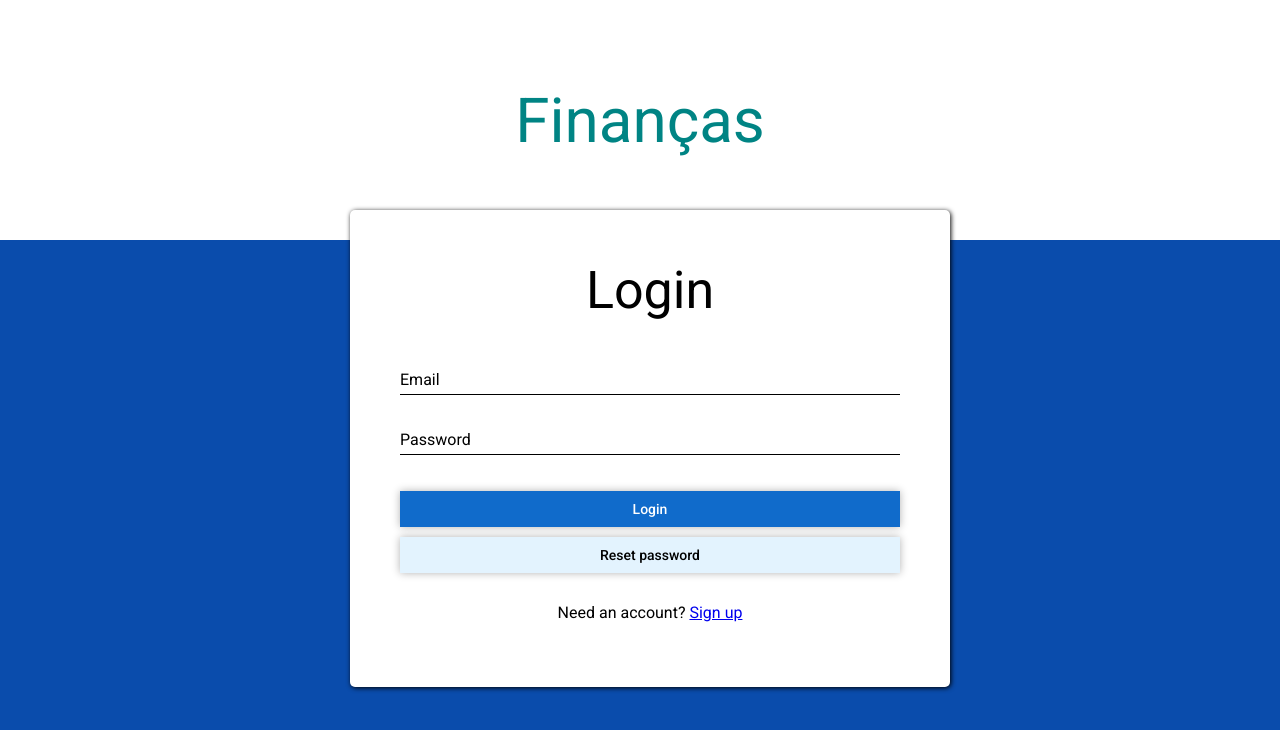
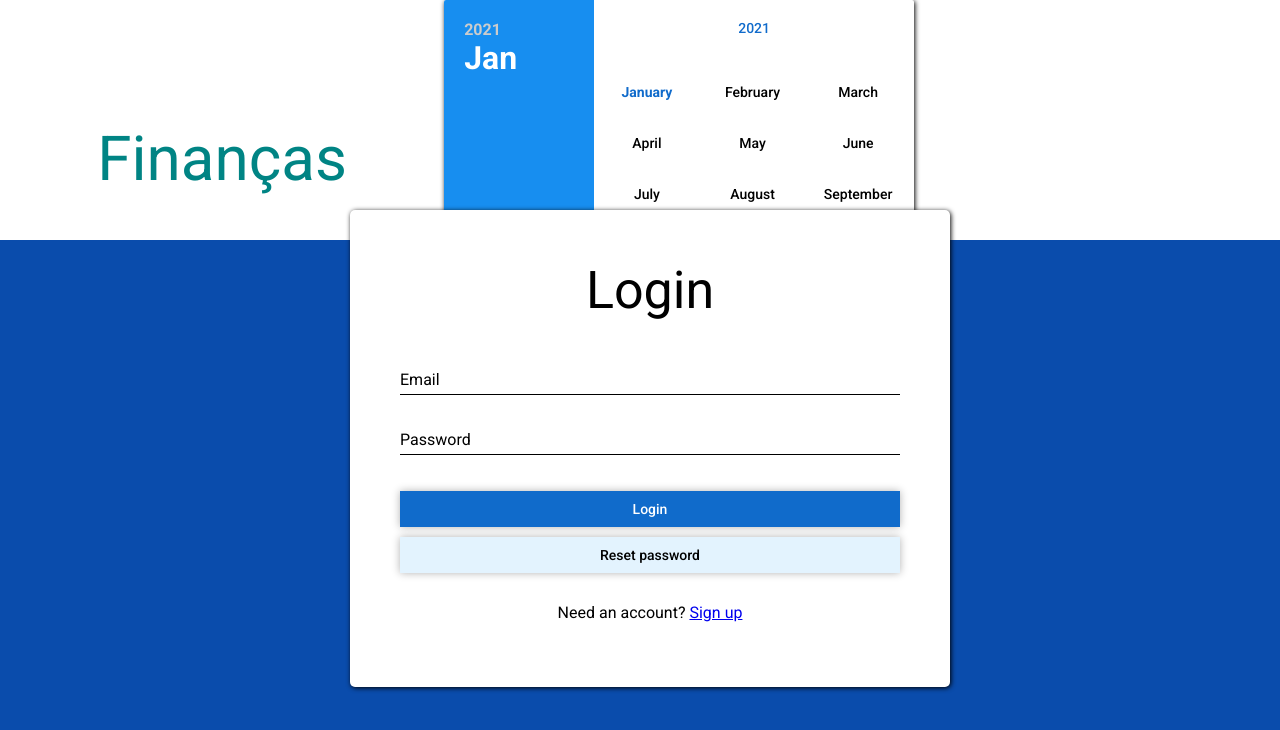
Before and after one commit to andrebot/BalancoConta, a React app: page / in a window 1280 px wide. Shown: the top 730 px of the page. Built offline with nearby package versions, Linux system fonts and the light colour scheme; grey boxes are pictures that could not be loaded.

Commit message:
Added pick month feature in date picker

```diff
--- a/src/client/components/datePicker/actions.js
+++ b/src/client/components/datePicker/actions.js
@@ -4,9 +4,9 @@ export const setYear = year => ({
   year,
 });
 
-export const setMonth = month => ({
+export const setMonth = (month, content = 'weekDays') => ({
   type: 'setMonth',
-  content: 'weekDays',
+  content,
   month,
 });
 
--- a/src/client/components/datePicker/datePicker.jsx
+++ b/src/client/components/datePicker/datePicker.jsx
@@ -23,14 +23,20 @@ for (let year = 1900; year < 2100; year++) {
   years.push(year);
 }
 
-const DatePicker = setDate => {
+const DatePicker = ({ setDate, pickMethod = 'weekDays' }) => {
   const [state, dispatch] = useReducer(reducer, {
-    content: 'weekDays',
+    content: pickMethod,
     date: new Date(2021, 0, 1),
     selectedDate: new Date(2021, 0, 1),
   });
   const [calendarWeekDays, setWeekDays] = useState([]);
-  const selectMonth = month => dispatch(setMonth(month));
+  const selectMonth = month => {
+    if (pickMethod === 'weekDays') {
+      dispatch(setMonth(month));
+    } else {
+      dispatch(setMonth(month, 'month'));
+    }
+  };
   const createDays = () => {
     const firstWeekDay = new Date(state.date.getFullYear(), state.date.getMonth(), 1).getDay();
     const daysInMonth = new Date(state.date.getFullYear(), state.date.getMonth() + 1, 0).getDate();
@@ -89,6 +95,7 @@ const DatePicker = setDate => {
 
   return (
     <div className="date-picker">
+      {pickMethod !== 'month' &&
         <div className="side-panel" >
           <div
             className={`year ${state.content === 'year' ? 'active' : ''}`}
@@ -104,6 +111,23 @@ const DatePicker = setDate => {
             {weekDays[state.selectedDate.getDay()]}, <br/> {monthsShort[state.selectedDate.getMonth()]} {state.selectedDate.getDate()}
           </div>
         </div>
+      }
+      {pickMethod === 'month' &&
+        <div className="side-panel">
+          <div
+            className={`year ${state.content === 'year' ? 'active' : ''}`}
+            onClick={() => dispatch(setContent('year'))}
+          >
+            {state.selectedDate.getFullYear()}
+          </div>
+          <div
+            className={`day ${state.content === 'month' ? 'active' : ''}`}
+            onClick={() => dispatch(setContent('month'))}
+          >
+            {monthsShort[state.selectedDate.getMonth()]}
+          </div>
+        </div>
+      }
       <div className="content">
         <div className="main">
           <div className="years-list">
@@ -163,7 +187,7 @@ const DatePicker = setDate => {
           <Button type="type3">
             Cancel
           </Button>
-          <Button type="type3" action={() => setDate(state.date)}>
+          <Button type="type3" action={() => setDate(state.selectedDate)}>
             Ok
           </Button>
         </div>
@@ -173,7 +197,15 @@ const DatePicker = setDate => {
 };
 
 DatePicker.propTypes = {
-  // setDate: PropTypes.func.isRequired,
+  setDate: PropTypes.func.isRequired,
+  pickMethod: PropTypes.oneOf([
+    'month',
+    'weekDays',
+  ]),
+};
+
+DatePicker.defaultProps = {
+  pickMethod: 'weekDays',
 };
 
 export default DatePicker;
--- a/src/client/components/datePicker/reducer.js
+++ b/src/client/components/datePicker/reducer.js
@@ -7,9 +7,13 @@ export default (state, action) => {
         content: action.content,
       };
     case 'setMonth':
+      const newSelectedDate = action.content === 'month' ?
+        new Date(state.date.getFullYear(), action.month, 1) :
+        new Date(state.date.getFullYear(), action.month, state.date.getDate());
       return {
         ...state,
-        date: new Date(state.date.getFullYear(), action.month, state.date.getDate()),
+        date: newSelectedDate,
+        selectedDate: newSelectedDate,
         content: action.content,
       };
     case 'setDay':
--- /dev/null
+++ b/src/client/helpers/date.js
@@ -0,0 +1,9 @@
+const monthsShort = ['Jan', 'Feb', 'Mar', 'Apr', 'May', 'Jun', 'Jul', 'Aug', 'Sep', 'Oct', 'Nov', 'Dec'];
+const months = ['January', 'February', 'March', 'April', 'May', 'June', 'July', 'August', 'September', 'October', 'November', 'December'];
+const weekDays = ['Sun', 'Mon', 'Tue', 'Wed', 'Thu', 'Fri', 'Sat'];
+const weekDaysShort = ['S', 'M', 'T', 'W', 'T', 'F', 'S'];
+
+export const getMonthShort = month => monthsShort[month];
+export const getMonth = month => months[month];
+export const getWeekDay = day => weekDays[day];
+export const getWeekDayShort = day => weekDaysShort[day];
--- a/src/client/pages/accountPage/accountPage.jsx
+++ b/src/client/pages/accountPage/accountPage.jsx
@@ -1,14 +1,20 @@
-import React from 'react';
+import React, { useState } from 'react';
 import Button from '../../components/button/button.jsx';
+import DatePicker from '../../components/datePicker/datePicker.jsx';
+
+import { getMonth } from '../../helpers/date.js';
+
 import './accountPage.styl';
 
 export default () => {
+  const [date, setDate] = useState(new Date());
   return (
     <div className="acc-page">
       <div className="header slider">
         <Button icon="/icons/down-chevron-black.svg" />
         <div>
-          <span className="month-title">May - 2021</span>
+          <span className="month-title">{getMonth(date.getMonth())} - {date.getFullYear()}</span>
+          <DatePicker setDate={setDate} pickMethod="month" />
         </div>
         <Button icon="/icons/down-chevron-black.svg" />
       </div>
--- a/src/client/pages/login/login.jsx
+++ b/src/client/pages/login/login.jsx
@@ -7,6 +7,7 @@ import './login.styl';
 import FormInput from '../../components/forms/input.jsx';
 import Button from '../../components/button/button.jsx';
 import ProgressBar from '../../components/progressbar/progressbar.jsx';
+import DatePicker from '../../components/datePicker/datePicker.jsx';
 
 import { useAuth } from '../../hooks/authContext.jsx';
 
@@ -46,6 +47,7 @@ const page = () => {
     <div className="login-page">
       <div className="top-section">
         <span className="page-title">Finanças</span>
+        <DatePicker setDate={ () => {}} pickMethod="month" />
       </div>
       <div className="bottom-section">
         <div className="container login-wrapper">
```
Lines whose indentation alone changed are shown as unchanged.
